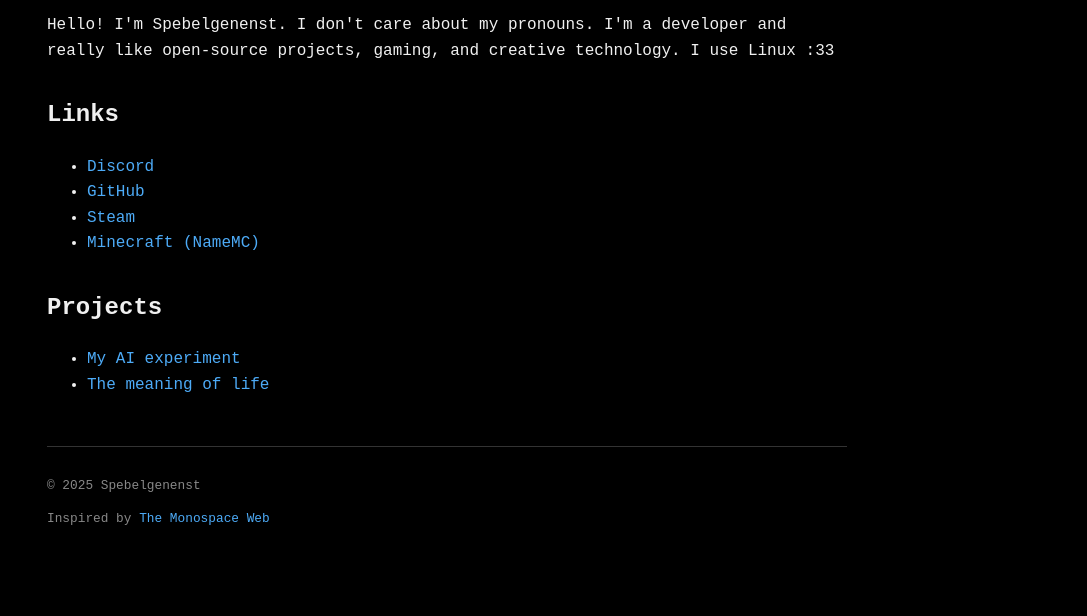
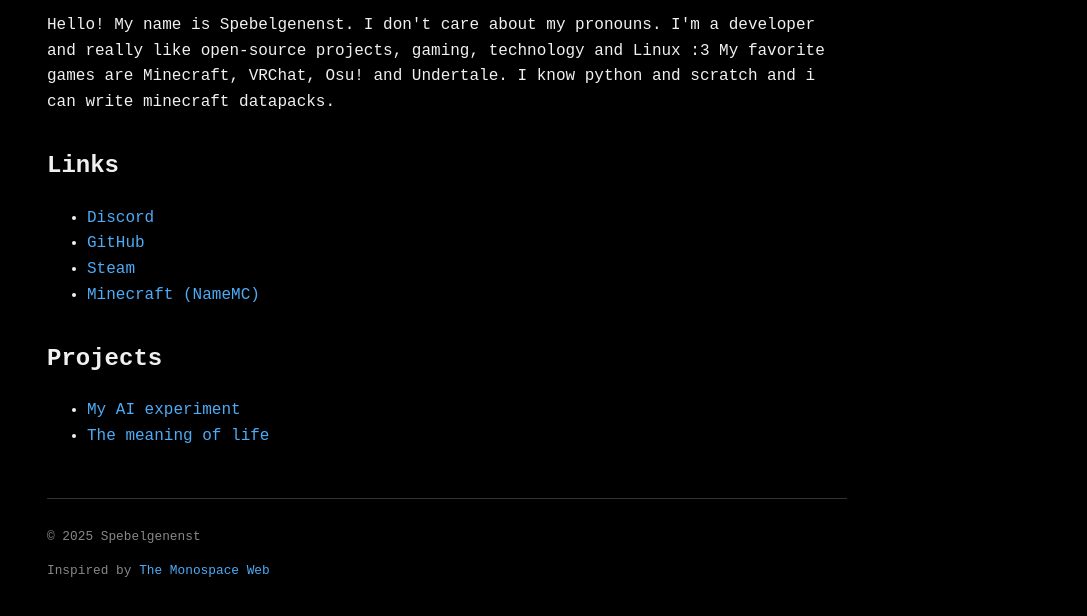
Before and after one commit to Spebelgenenst/Spebelgenenst.github.io, a plain HTML site: page index.html in a window 1280 px wide. Shown: the part 138-754 px from the top of the page, without its empty margins (193-1280 px from the left). Drawn offline with Linux system fonts and the light colour scheme.

Commit message:
Revise introduction in index.html
Updated personal introduction with additional details about interests and skills.

```diff
--- a/index.html
+++ b/index.html
@@ -108,7 +108,7 @@
 
         <div class="section">
             <p>
-                Hello! I'm Spebelgenenst. I don't care about my pronouns. I'm a developer and really like open-source projects, gaming, and creative technology. I use Linux :33
+                Hello! My name is Spebelgenenst. I don't care about my pronouns. I'm a developer and really like open-source projects, gaming, technology and Linux :3 My favorite games are Minecraft, VRChat, Osu! and Undertale. I know python and scratch and i can write minecraft datapacks.
             </p>
         </div>
 
```
